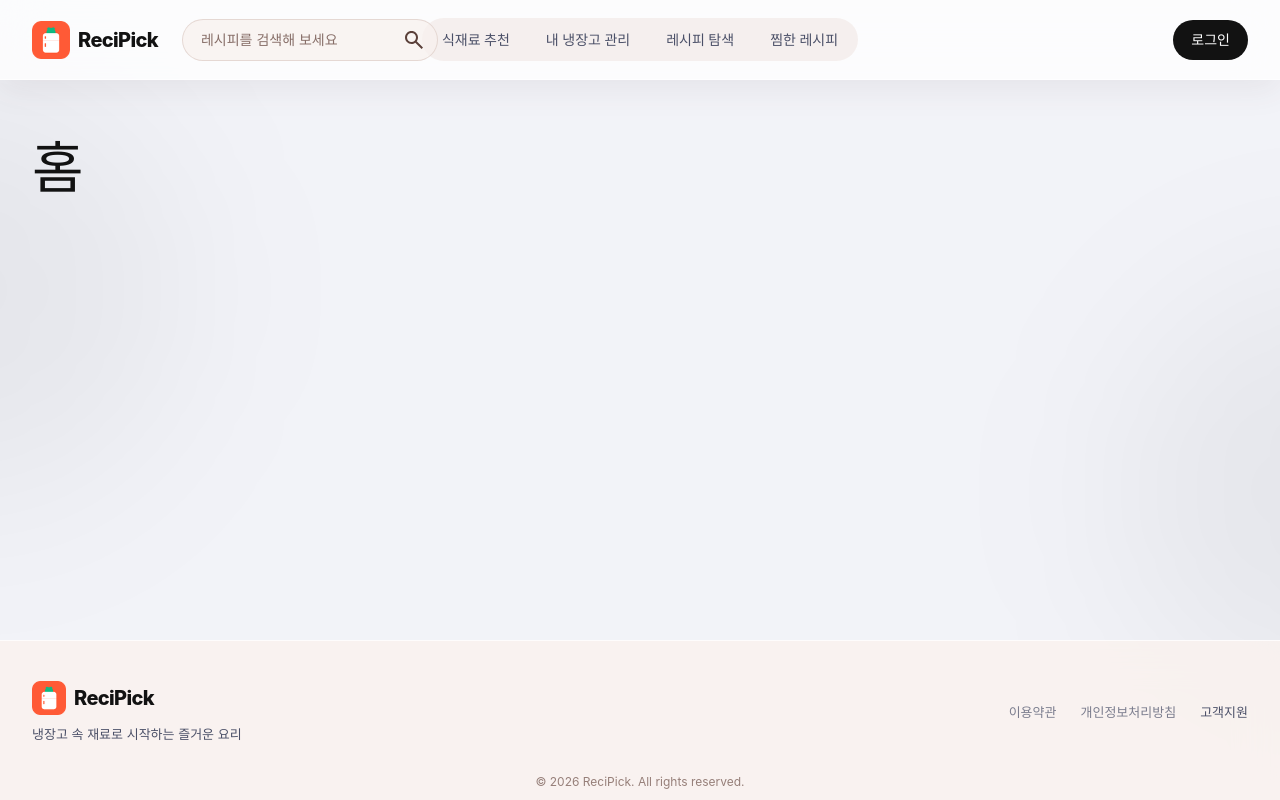
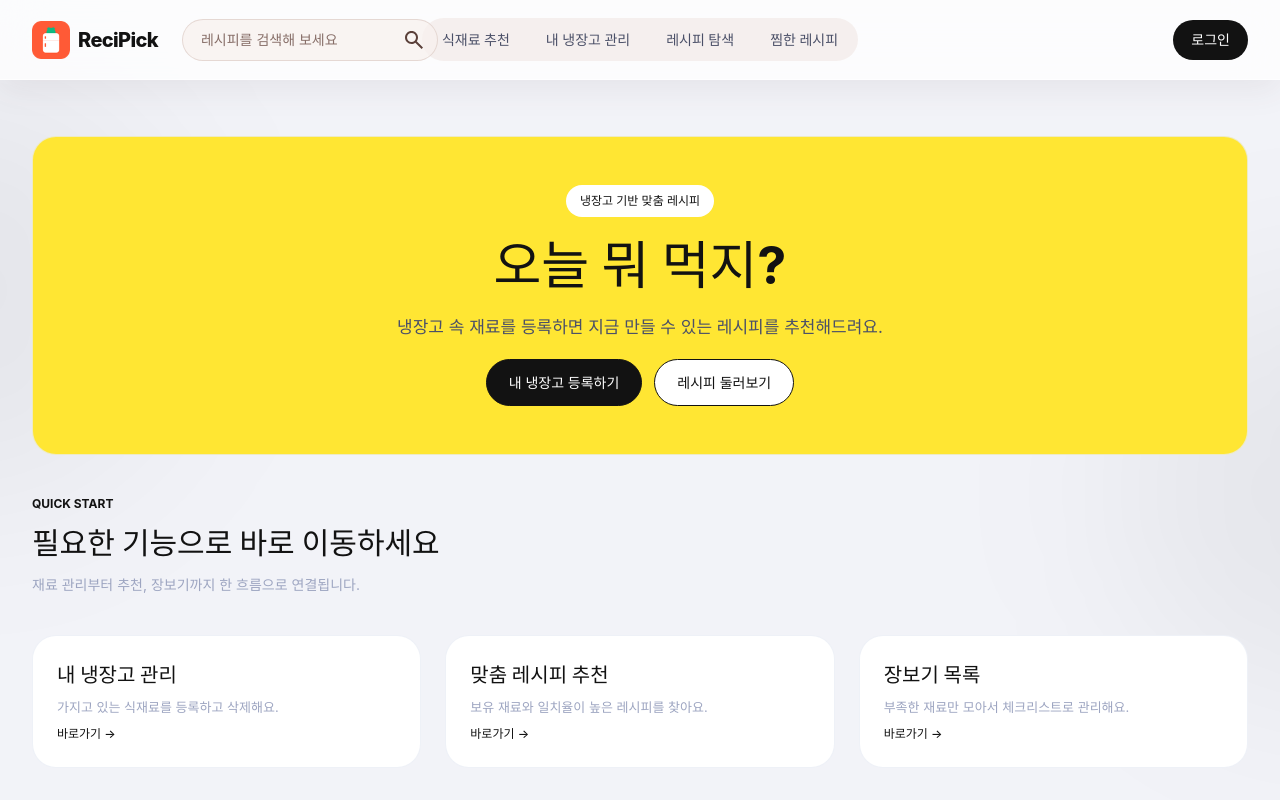
Before and after one commit to kite-pp/ReciPick, a React (Vite) app: page / in a window 1280 px wide. Shown: the top 800 px of the page. Built offline with nearby package versions, Linux system fonts and the light colour scheme; a web font is replaced by a local one.

Commit message:
feat: 홈화면 오늘 뭐먹지?, 바로가기, 추천 레시피 영역 구현

```diff
--- a/src/pages/HomePage.jsx
+++ b/src/pages/HomePage.jsx
@@ -1,5 +1,97 @@
+import { Link } from 'react-router-dom';
+
+import RecipeCard from '../components/common/RecipeCard.jsx';
+import { ROUTES } from '../constants/routes.js';
+import { recipes } from '../data/recipes.js';
+import styles from './HomePage.module.css';
+import { useUserData } from '../contexts/UserDataContext.jsx';
+import { useRequireLogin } from '../hooks/useRequireLogin.js';
+
+// 바로가기 카드 3개 내용
+const QUICK_LINKS = [
+  { to: ROUTES.fridge, title: '내 냉장고 관리', text: '가지고 있는 식재료를 등록하고 삭제해요.' },
+  {
+    to: ROUTES.recommend,
+    title: '맞춤 레시피 추천',
+    text: '보유 재료와 일치율이 높은 레시피를 찾아요.',
+  },
+  {
+    to: ROUTES.shoppingList,
+    title: '장보기 목록',
+    text: '부족한 재료만 모아서 체크리스트로 관리해요.',
+  },
+];
+
 function HomePage() {
-  return <h1>홈</h1>;
+  // TODO: 추천 계산 함수(#41)가 나오면 일치율 높은 순으로 바꾸기. 지금은 앞에서 3개
+  const todayRecipes = recipes.slice(0, 3);
+  const { isFavorite, toggleFavorite } = useUserData();
+  const requireLogin = useRequireLogin();
+
+  const handleFavoriteClick = (recipeId) => {
+    if (!requireLogin()) return; // 로그인 안 했으면 여기서 멈춤
+    toggleFavorite(recipeId);
+  };
+
+  return (
+    <div className={styles.home}>
+      {/* 히어로 */}
+      <section className={styles.hero}>
+        <span className={styles.heroBadge}>냉장고 기반 맞춤 레시피</span>
+        <h1 className={styles.heroTitle}>오늘 뭐 먹지?</h1>
+        <p className={styles.heroText}>
+          냉장고 속 재료를 등록하면 지금 만들 수 있는 레시피를 추천해드려요.
+        </p>
+        <div className={styles.heroButtons}>
+          <Link className={styles.primaryLink} to={ROUTES.fridge}>
+            내 냉장고 등록하기
+          </Link>
+          <Link className={styles.secondaryLink} to={ROUTES.recipes}>
+            레시피 둘러보기
+          </Link>
+        </div>
+      </section>
+
+      {/* 바로가기 */}
+      <section className={styles.section}>
+        <div className={styles.sectionHeader}>
+          <p className={styles.eyebrow}>QUICK START</p>
+          <h2 className={styles.sectionTitle}>필요한 기능으로 바로 이동하세요</h2>
+          <p className={styles.sectionText}>
+            재료 관리부터 추천, 장보기까지 한 흐름으로 연결됩니다.
+          </p>
+        </div>
+        <div className={styles.quickGrid}>
+          {QUICK_LINKS.map((item) => (
+            <Link key={item.to} className={styles.quickCard} to={item.to}>
+              <span className={styles.quickTitle}>{item.title}</span>
+              <span className={styles.quickText}>{item.text}</span>
+              <span className={styles.quickMore}>바로가기 →</span>
+            </Link>
+          ))}
+        </div>
+      </section>
+
+      {/* 오늘의 추천 레시피 */}
+      <section className={styles.section}>
+        <div className={styles.sectionHeader}>
+          <p className={styles.eyebrow}>TODAY PICK</p>
+          <h2 className={styles.sectionTitle}>오늘의 추천 레시피</h2>
+          <p className={styles.sectionText}>지금 냉장고 재료와 잘 맞는 메뉴예요.</p>
+        </div>
+        <div className={styles.recipeGrid}>
+          {todayRecipes.map((recipe) => (
+            <RecipeCard
+              key={recipe.id}
+              recipe={recipe}
+              isFavorite={isFavorite(recipe.id)}
+              onFavoriteClick={() => handleFavoriteClick(recipe.id)}
+            />
+          ))}
+        </div>
+      </section>
+    </div>
+  );
 }
 
 export default HomePage;
--- /dev/null
+++ b/src/pages/HomePage.module.css
@@ -0,0 +1,165 @@
+.home {
+  display: flex;
+  flex-direction: column;
+  gap: 40px;
+}
+
+/* 히어로 */
+.hero {
+  display: flex;
+  flex-direction: column;
+  align-items: center;
+  gap: 18px;
+  padding: 48px;
+  border: 1px solid rgb(233 236 244 / 75%);
+  border-radius: var(--radius-xl);
+  background-color: #ffe633;
+  text-align: center;
+}
+
+.heroBadge {
+  padding: 7px 14px;
+  border-radius: var(--radius-full);
+  background-color: var(--color-white);
+  font-size: var(--font-size-xs);
+  font-weight: 500;
+}
+
+.heroTitle {
+  margin: 0;
+  font-size: 52px;
+  font-weight: 700;
+  line-height: 1.2;
+}
+
+.heroText {
+  margin: 0;
+  color: var(--color-muted);
+  font-size: 17px;
+}
+
+.heroButtons {
+  display: flex;
+  flex-wrap: wrap;
+  justify-content: center;
+  gap: 12px;
+}
+
+.primaryLink,
+.secondaryLink {
+  padding: 12px 22px;
+  border: 1px solid var(--color-primary);
+  border-radius: var(--radius-full);
+  font-size: var(--font-size-sm);
+  font-weight: 500;
+  text-decoration: none;
+}
+
+.primaryLink {
+  background-color: var(--color-primary);
+  color: var(--color-white);
+}
+
+.secondaryLink {
+  background-color: var(--color-white);
+  color: var(--color-text);
+}
+
+/* 섹션 (제목 + 내용) */
+.section {
+  display: flex;
+  flex-direction: column;
+  gap: 40px;
+}
+
+.sectionHeader {
+  display: flex;
+  flex-direction: column;
+  gap: 8px;
+}
+
+.eyebrow {
+  margin: 0;
+  font-size: var(--font-size-xs);
+  font-weight: 700;
+}
+
+.sectionTitle {
+  margin: 0;
+  font-size: 30px;
+  font-weight: 700;
+}
+
+.sectionText {
+  margin: 0;
+  color: var(--color-disabled);
+  font-size: var(--font-size-sm);
+}
+
+/* 바로가기 카드 */
+.quickGrid {
+  display: grid;
+  grid-template-columns: repeat(3, 1fr);
+  gap: 24px;
+}
+
+.quickCard {
+  display: flex;
+  flex-direction: column;
+  gap: 8px;
+  padding: 24px;
+  border: 1px solid rgb(233 236 244 / 75%);
+  border-radius: var(--radius-xl);
+  background-color: rgb(255 255 255 / 96%);
+  color: var(--color-text);
+  text-decoration: none;
+}
+
+.quickCard:hover {
+  border-color: var(--color-primary);
+}
+
+.quickTitle {
+  font-size: 20px;
+  font-weight: 700;
+}
+
+.quickText {
+  color: var(--color-disabled);
+  font-size: 13px;
+}
+
+.quickMore {
+  font-size: var(--font-size-xs);
+  font-weight: 500;
+}
+
+/* 레시피 카드 */
+.recipeGrid {
+  display: grid;
+  grid-template-columns: repeat(3, 1fr);
+  gap: 24px;
+}
+
+/* 화면이 좁을 때 */
+@media (max-width: 900px) {
+  .quickGrid,
+  .recipeGrid {
+    grid-template-columns: repeat(2, 1fr);
+  }
+}
+
+@media (max-width: 600px) {
+  .hero {
+    padding: 32px 20px;
+  }
+
+  .heroTitle {
+    font-size: 36px;
+  }
+
+  .quickGrid,
+  .recipeGrid {
+    grid-template-columns: 1fr;
+  }
+}
```
